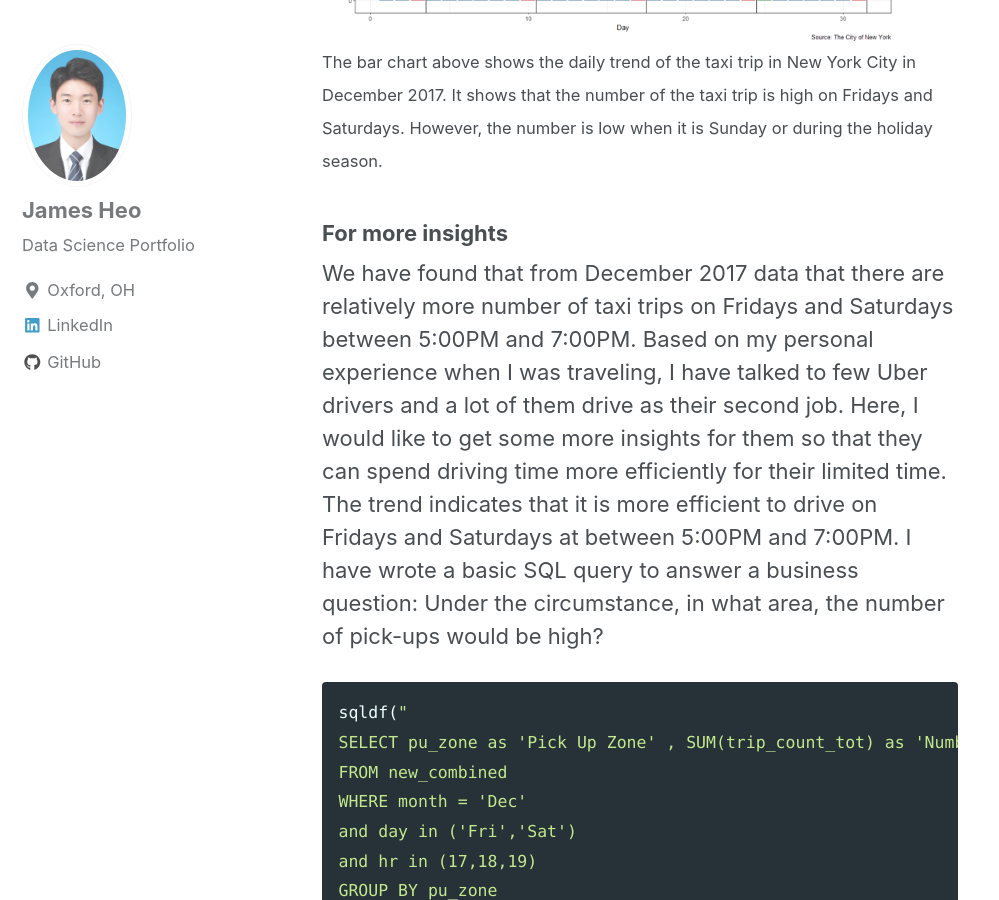
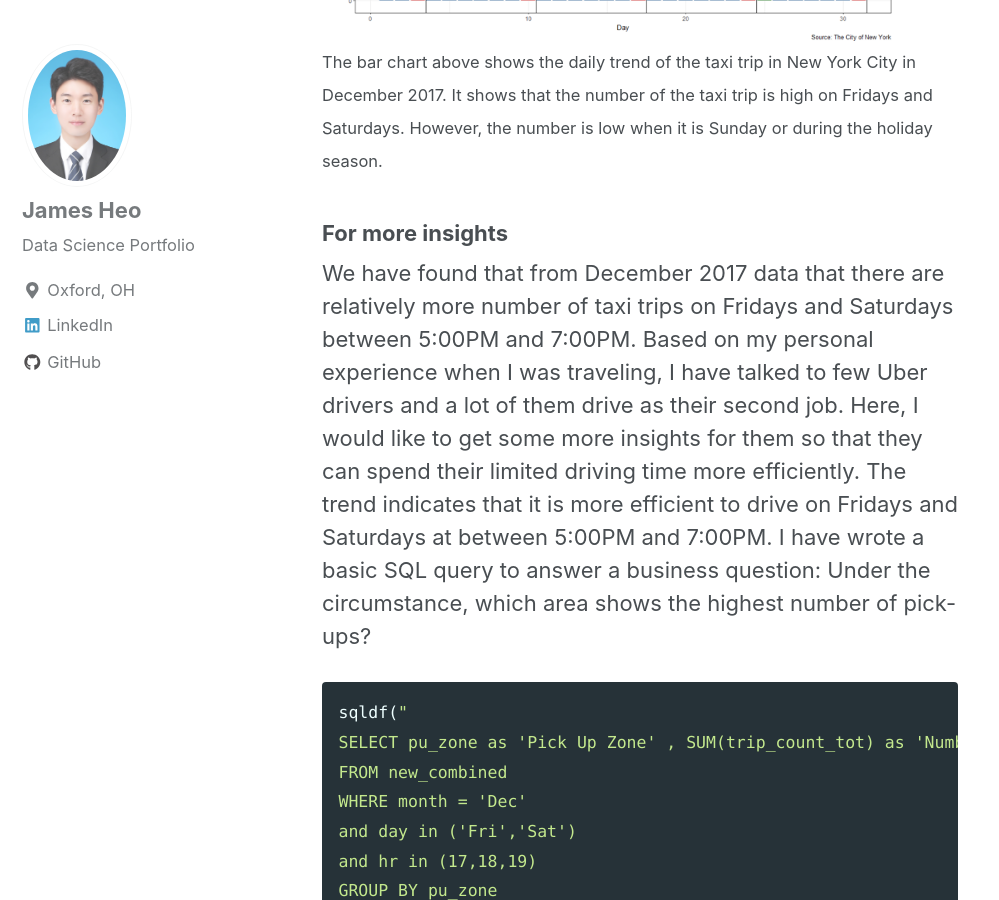
Before and after one commit to JamesHeo/heojstats.github.io, a Jekyll site: the page built from _posts/2018-06-13-NYCTaxiCaps.md, in a window 1280 px wide and 900 px high, scrolled down 2755 px. Shown: the whole window, without its empty margins (0-999 px from the left). Built offline with Jekyll 4.4.1, drawn with Linux system fonts in a browser that asks for light colours; nearby versions of some CDN libraries.

Commit message:
Polished the body

````diff
--- a/_posts/2018-06-13-NYCTaxiCaps.md
+++ b/_posts/2018-06-13-NYCTaxiCaps.md
@@ -41,7 +41,7 @@ excerpt: "Time Series, NYC Taxi Caps, Data Science, R Shiny, User-Friendly Dashb
 <small>The bar chart above shows the daily trend of the taxi trip in New York City in December 2017. It shows that the number of the taxi trip is high on Fridays and Saturdays. However, the number is low when it is Sunday or during the holiday season.</small>
 
 ### For more insights
-We have found that from December 2017 data that there are relatively more number of taxi trips on Fridays and Saturdays between 5:00PM and 7:00PM. Based on my personal experience when I was traveling, I have talked to few Uber drivers and a lot of them drive as their second job. Here, I would like to get some more insights for them so that they can spend driving time more efficiently for their limited time. The trend indicates that it is more efficient to drive on Fridays and Saturdays at between 5:00PM and 7:00PM. I have wrote a basic SQL query to answer a business question: Under the circumstance, in what area, the number of pick-ups would be high?
+We have found that from December 2017 data that there are relatively more number of taxi trips on Fridays and Saturdays between 5:00PM and 7:00PM. Based on my personal experience when I was traveling, I have talked to few Uber drivers and a lot of them drive as their second job. Here, I would like to get some more insights for them so that they can spend their limited driving time more efficiently. The trend indicates that it is more efficient to drive on Fridays and Saturdays at between 5:00PM and 7:00PM. I have wrote a basic SQL query to answer a business question: Under the circumstance, which area shows the highest number of pick-ups?
 
 ```r
 sqldf("
````
